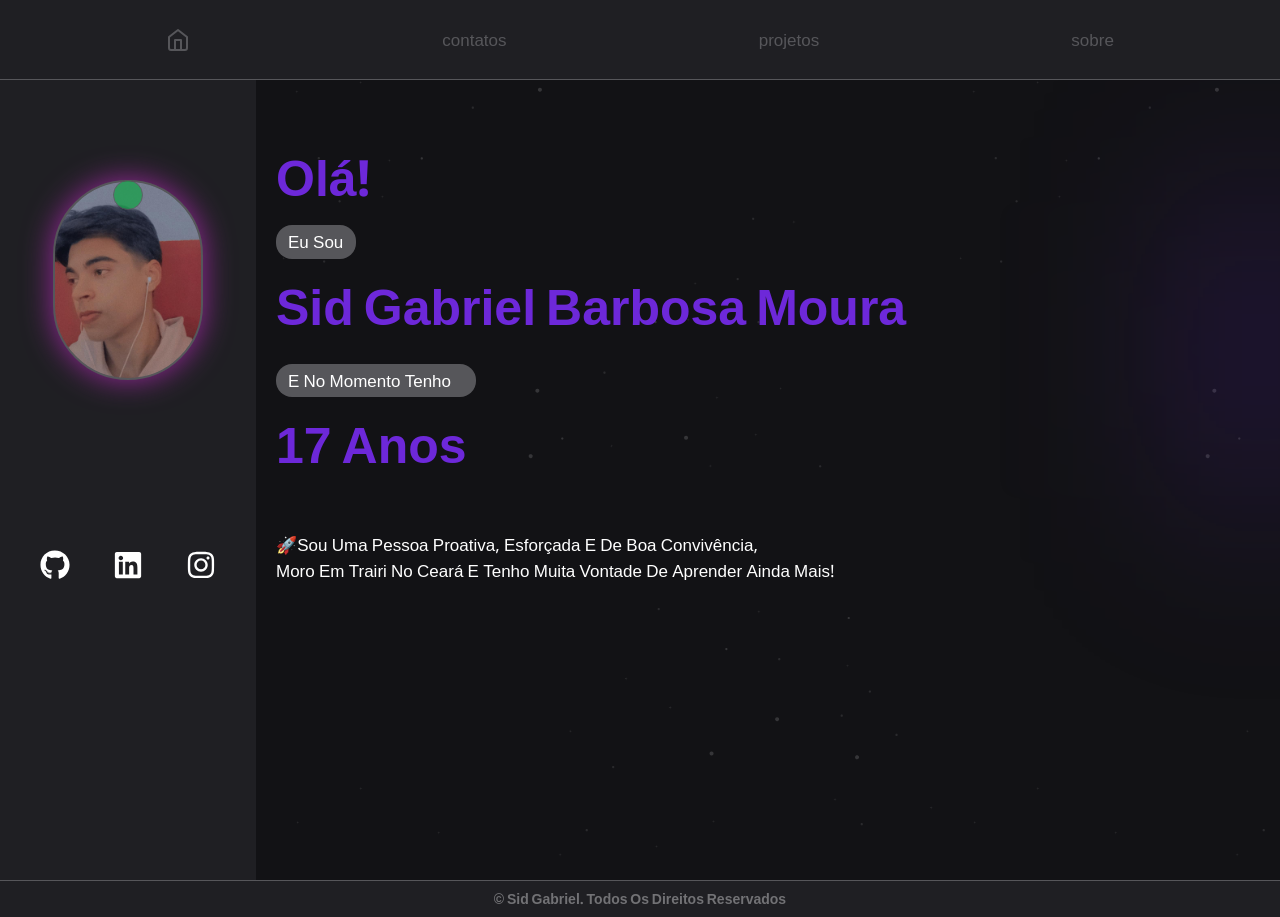
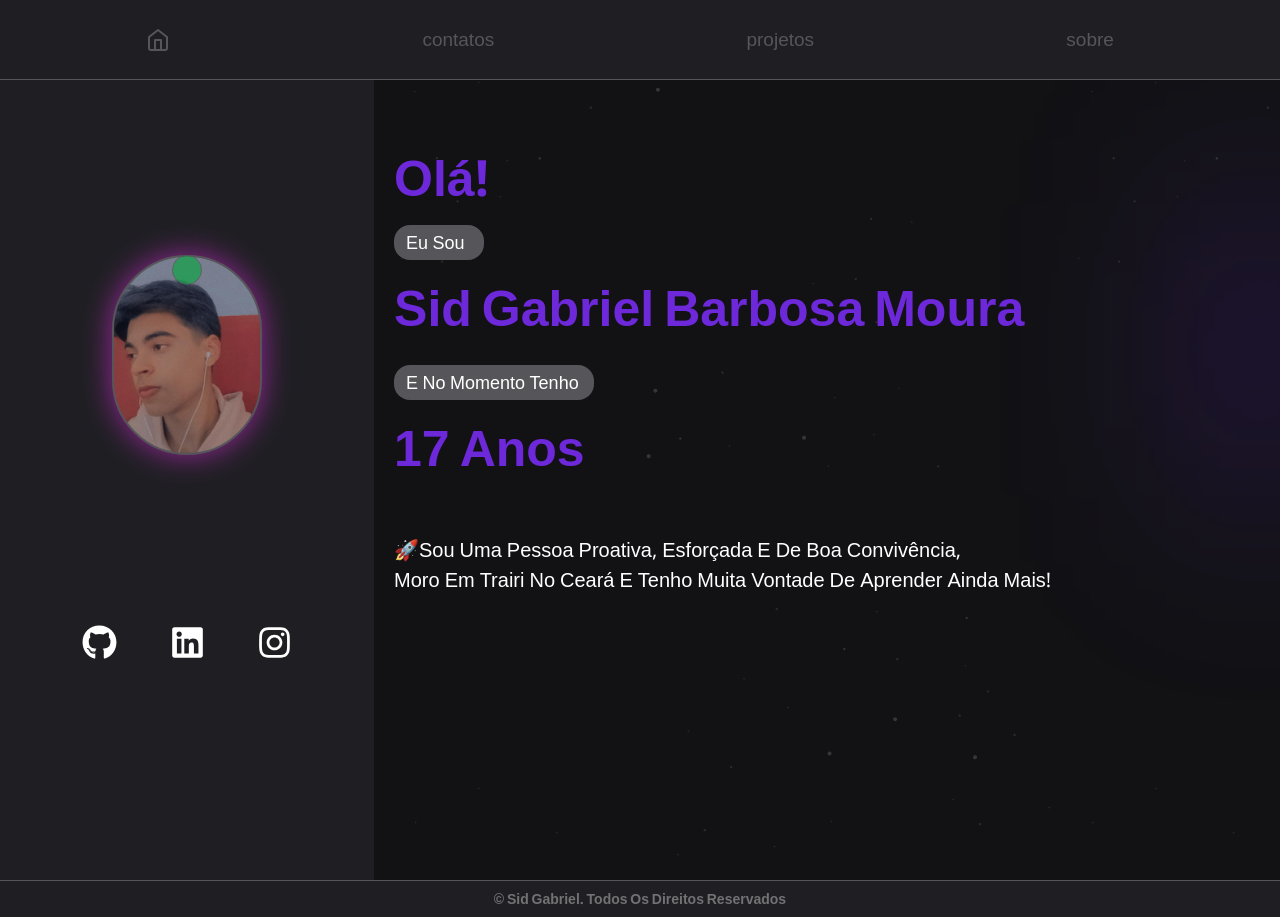
Before and after one commit to sidgabrielmoura/portfolio, a Next.js app: page /about in a window 1280 px wide. Built offline with nearby package versions, Linux system fonts and the light colour scheme.

Commit message:
need to made only the typescript

```diff
--- a/package.json
+++ b/package.json
@@ -30,6 +30,7 @@
     "typescript": "5.0.4"
   },
   "devDependencies": {
-    "@types/nodemailer": "^6.4.8"
+    "@types/nodemailer": "^6.4.8",
+    "tailwind-scrollbar": "^3.0.4"
   }
 }
--- a/src/app/about/page.tsx
+++ b/src/app/about/page.tsx
@@ -8,35 +8,39 @@ export default function About(){
         <>
             <NavBar/>
 
-                <main className="flex w-screen h-screen">
+                <main className="flex w-screen h-screen sm:flex-col xl:flex-row">
 
                     {/*perfil left*/}
 
-                    <section className="h-screen w-[20vw] relative bg-gray-700 py-[60px] px-[20px]">
+                    <section className="xl:h-screen w-[20vw] relative bg-gray-700 py-[60px] px-[20px] overflow-auto
+                    xl:overflow-hidden xl:w-[40vw] sm:w-[100vw] sm:h-[28vh] sm:overflow-hidden sm:flex
+                    sm:flex-row sm:py-[30px] md:items-center md:justify-between xl:flex-col xl:justify-center">
 
-                        <div className="h-[200px] w-100 flex justify-center mt-10">
+                        <div className="h-[200px] sm:w-[100px] md:w-[150px] md:h-[200px] flex justify-center sm:justify-start sm:mt-0 md:justify-center
+                        ">
 
-                            <div className="max-w-[250px] max-h-[250px] min-h-[150px] min-w-[150px] rounded-full bg-[url(../assets/perfil-image.jpeg)]
-                            bg-cover bg-center border-[2px] border-gray-400 drop-shadow-[0_0_15px_#99289c]"/>
+                            <div className="rounded-full bg-[url(../assets/perfil-image.jpeg)]
+                            bg-cover bg-center border-[2px] border-gray-400 drop-shadow-[0_0_15px_#99289c] sm:w-[100px]
+                            sm:h-[100px] md:w-[250px] md:h-[200px]"/>
 
                             <div className="w-[30px] h-[30px] rounded-full bg-green-600 absolute
-                            border-[1px] border-gray-400 animate-pulse"/>
+                            border-[1px] border-gray-400 animate-pulse sm:w-[25px] sm:h-[25px] md:w-[30px] md:h-[30px]"/>
 
                         </div>
 
 
-                        <div className="flex w-100 h-[200px] p-[20px] justify-between  mt-[150px]">
+                        <div className="flex sm:w-[400px] md:w-[400px] xl:w-[250px] h-[100px] p-[20px] justify-between mt-[150px] sm:mt-0 md:mt-[150px]">
 
                             <a href="https://github.com/sidgabrielmoura" target={"_blank"}>
-                                <FaGithub className="text-white transition-all duration-300 cursor-pointer text-[30px] hover:text-[35px] hover:text-violet-800
+                                <FaGithub className="text-white transition-all duration-300 cursor-pointer sm:text-[30px] md:text-[40px] xl:text-[35px] hover:text-violet-800
                                 "/>
                             </a>
                             <a href="https://linkedin.com/in/sid-gabriel-barbosa-moura-347474253" target={"_blank"}>
-                              <FaLinkedin className="text-white transition-all duration-300 cursor-pointer text-[30px] hover:text-[35px] hover:text-violet-800
+                              <FaLinkedin className="text-white transition-all duration-300 cursor-pointer sm:text-[30px] md:text-[40px] xl:text-[35px] hover:text-violet-800
                                 "/>
                             </a>
                             <a href="https://instagram.com/xgabriel._.mourax/" target={"_blank"}>
-                                <FaInstagram className="text-white transition-all duration-300 cursor-pointer text-[30px] hover:text-[35px] hover:text-violet-800
+                                <FaInstagram className="text-white transition-all duration-300 cursor-pointer sm:text-[30px] md:text-[40px] xl:text-[35px] hover:text-violet-800
                                 "/>
                             </a>
 
@@ -46,16 +50,19 @@ export default function About(){
 
                     {/*right*/}
 
-                    <section className="h-screen w-[80vw] bg-gray-900 bg-[url(../assets/bg-stars.svg)]">
+                    <section className="h-screen w-[80vw] bg-gray-900 bg-[url(../assets/bg-stars.svg)] overflow-auto
+                    xl:overflow-hidden sm:w-[100vw]">
 
-                        <div className="w-100 h-screen flex flex-col px-[20px] py-[60px]">
-                            <h1 className="text-[50px] text-violet-700 capitalize font-extrabold mb-[10px]">olá!</h1>
-                            <p className="text-[17px] text-white capitalize px-3 py-1 bg-gray-400 w-[80px] rounded-2xl mb-[10px]">eu sou </p>
-                            <h1 className="text-[50px] text-violet-700 capitalize font-extrabold mb-[20px]">sid gabriel barbosa moura</h1>
-                            <p className="text-[17px] text-white capitalize px-3 py-1 bg-gray-400 w-[200px] rounded-2xl mb-[10px]">e no momento tenho</p>
-                            <h1 className="text-[50px] text-violet-700 capitalize font-extrabold pb-[10px]">17 anos</h1>
+                        <div className="w-100 h-screen flex flex-col px-[20px] py-[60px] sm:py-[30px] md:py-[60px]">
+                            <h1 className="text-[50px] sm:text-[30px] md:text-[50px] text-violet-700 capitalize font-extrabold mb-[10px]">olá!</h1>
+                            <p className="text-[17px] sm:text-[13px] md:text-[18px] text-white capitalize px-3 py-1 bg-gray-400 sm:w-[70px]
+                            md:w-[90px] rounded-2xl mb-[10px]">eu sou </p>
+                            <h1 className="text-[50px] sm:text-[30px] md:text-[50px] text-violet-700 capitalize font-extrabold mb-[20px]">sid gabriel barbosa moura</h1>
+                            <p className="text-[17px] sm:text-[13px] md:text-[18px] text-white capitalize px-3 py-1 bg-gray-400 sm:w-[150px]
+                            md:w-[200px] rounded-2xl mb-[10px]">e no momento tenho</p>
+                            <h1 className="text-[50px] sm:text-[30px] md:text-[50px] text-violet-700 capitalize font-extrabold pb-[10px]">17 anos</h1>
 
-                            <p className="text-[17px] text-white capitalize mt-10">
+                            <p className="text-[17px] md:text-[20px] sm:text-[13px] text-white capitalize mt-10 pb-10 ">
                                 🚀sou uma pessoa proativa, esforçada e de boa convivência,<br />
                                 moro em trairi no ceará e tenho muita vontade de aprender ainda mais!
                             </p>
--- a/src/app/page.tsx
+++ b/src/app/page.tsx
@@ -20,19 +20,19 @@ export default function Home() {
         {/*left*/}
 
         <div className="w-[60vw] pt-5 bg-gray-900 bg-[url(../assets/bg-stars.svg)] bg-cover
-        flex flex-col">
+        flex flex-col sm:w-[100vw] md:w-[70vw] xl:w-[60vw] h-screen">
 
-          <div>
+          {/*blur*/}
 
-              {/*blur*/}
+          <div className="w-[400px] h-10 bg-violet-700 absolute top-[100px] m-auto rounded-full blur-full" />
 
-              <div className="w-[400px] h-10 bg-violet-700 relative bottom-7 m-auto rounded-full blur-full" />
+          <div className="">
 
               {/*text*/}
 
-              <div className="pl-[40px] pr-[40px] mt-[50px]">
-                <h1 className="text-[30px] text-violet-800 font-bold capitalize">Sid Gabriel Barbosa moura</h1>
-                <p className="font-sans text-white">front-end developer</p>
+              <div className="pl-[40px] pr-[40px] sm:mt-[50px] md:mt-[150px] xl:mt-[50px] sm:pl-[20px]">
+                <h1 className="text-[30px] xl:text-[40px] text-violet-800 font-bold capitalize">Sid Gabriel Barbosa moura</h1>
+                <p className="font-sans text-white xl:text-[18px]">front-end developer</p>
 
                 <section className="flex ">
 
@@ -68,7 +68,7 @@ export default function Home() {
         {/*right*/}
 
         <div className="w-[40vw] bg-[url(../assets/space.jpg)] bg-cover hover:w-[50vw] transition-all duration-500 bg-center
-        opacity-90"/>
+        opacity-90 sm:hidden md:block md:w-[30vw] md:hover:w-[35vw] xl:w-[40vw] xl:hover:w-[45vw]"/>
 
       </main>
 
--- a/src/components/experiencias.tsx
+++ b/src/components/experiencias.tsx
@@ -2,9 +2,9 @@ export function TempoDeExperiencia(){
     return(
         <main>
 
-            <div className="text-white mt-[100px] pl-[40px]">
+            <div className="text-white mt-[100px] pl-[40px] sm:pl-[20px] sm:pb-5">
                 <h1 className="text-[100px] text-violet-800 font-bold">2</h1>
-                <p className="text-[17px] text-gray-200">anos de experiência</p>
+                <p className="text-[17px] text-gray-200">anos de estudos</p>
             </div>
 
         </main>
--- a/src/components/navBar.tsx
+++ b/src/components/navBar.tsx
@@ -3,12 +3,17 @@ import { Home } from "lucide-react"
 
 export function NavBar() {
     return (
-        <nav className='flex text-[17px] border-b-[1.5px] border-gray-400 relative z-10 bg-gray-700 w-screen h-[10vh] items-center text-white justify-around px-10'>
+        <nav className='flex text-[17px] border-b-[1.5px] border-gray-400 relative z-10 bg-gray-700 w-screen h-[10vh] items-center text-white justify-around px-10
+        sm:px-5 sm:pr-10'>
 
-            <Link href={"/"} className="hover:text-violet-600 hover:text-[20px] transition-all duration-300 text-gray-400"><Home /></Link>
-            <Link href="/contatos" className="hover:text-violet-600 hover:text-[18px] transition-all duration-300 text-gray-400">contatos</Link>
-            <Link href="/projects" className="hover:text-violet-600 hover:text-[18px] transition-all duration-300 text-gray-400">projetos</Link>
-            <Link href="/about" className="hover:text-violet-600 hover:text-[18px] transition-all duration-300 text-gray-400">sobre</Link>
+            <Link href={"/"} className="hover:text-violet-600 transition-all duration-300 text-gray-400
+            sm:text-[13px] md:text-[23px] xl:text-[19px]"><Home /></Link>
+            <Link href="/contatos" className="hover:text-violet-600 transition-all duration-300 text-gray-400
+            sm:text-[13px] md:text-[23px] xl:text-[19px]">contatos</Link>
+            <Link href="/projects" className="hover:text-violet-600 transition-all duration-300 text-gray-400
+            sm:text-[13px] md:text-[20px] xl:text-[19px] ">projetos</Link>
+            <Link href="/about" className="hover:text-violet-600 transition-all duration-300 text-gray-400
+            sm:text-[13px] md:text-[23px] xl:text-[19px]">sobre</Link>
 
         </nav>
     )
--- a/tailwind.config.js
+++ b/tailwind.config.js
@@ -27,8 +27,23 @@ module.exports = {
       blur: {
         full: "100px"
       },
+      screens: {
+        'sm': '320px',
+        // => @media (min-width: 640px) { ... }
 
+        'md': '640px',
+        // => @media (min-width: 768px) { ... }
+
+        'lg': '768px',
+        // => @media (min-width: 1024px) { ... }
+
+        'xl': '1024px',
+
+        '2xl': '1280px',
+      }
     },
   },
-  plugins: [],
+  plugins: [
+    require('tailwind-scrollbar'),
+  ],
 }
```
Also changed, not shown: src/app/contatos/page.tsx (+8 -8 lines), src/app/moreProjects/page.tsx (+12 -11 lines), src/app/projectScreen/Mar-&-sol/page.tsx (+11 -10 lines), src/app/projects/page.tsx (+14 -7 lines), 1 other file (tests, documents, lock files or other folders).
